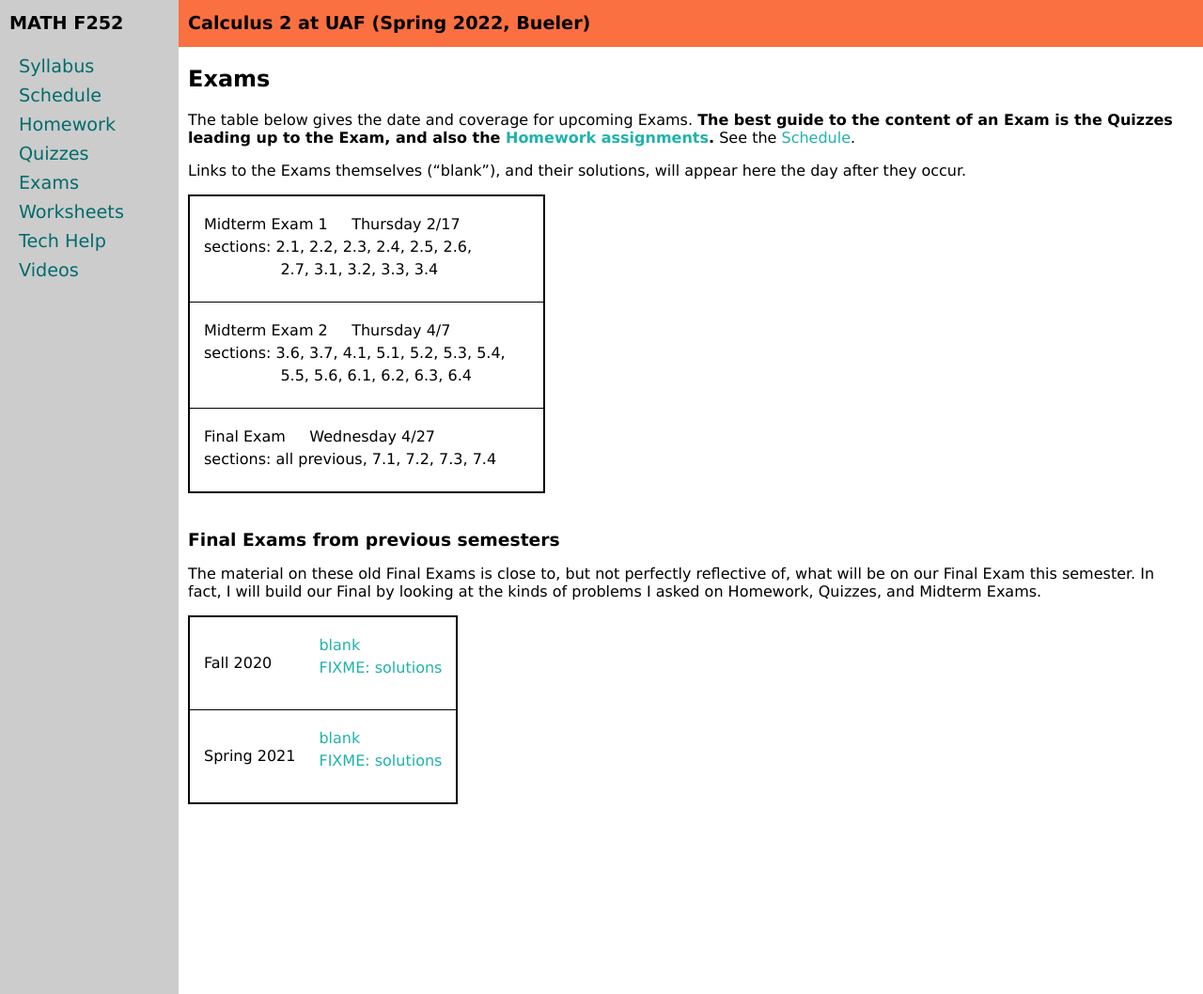
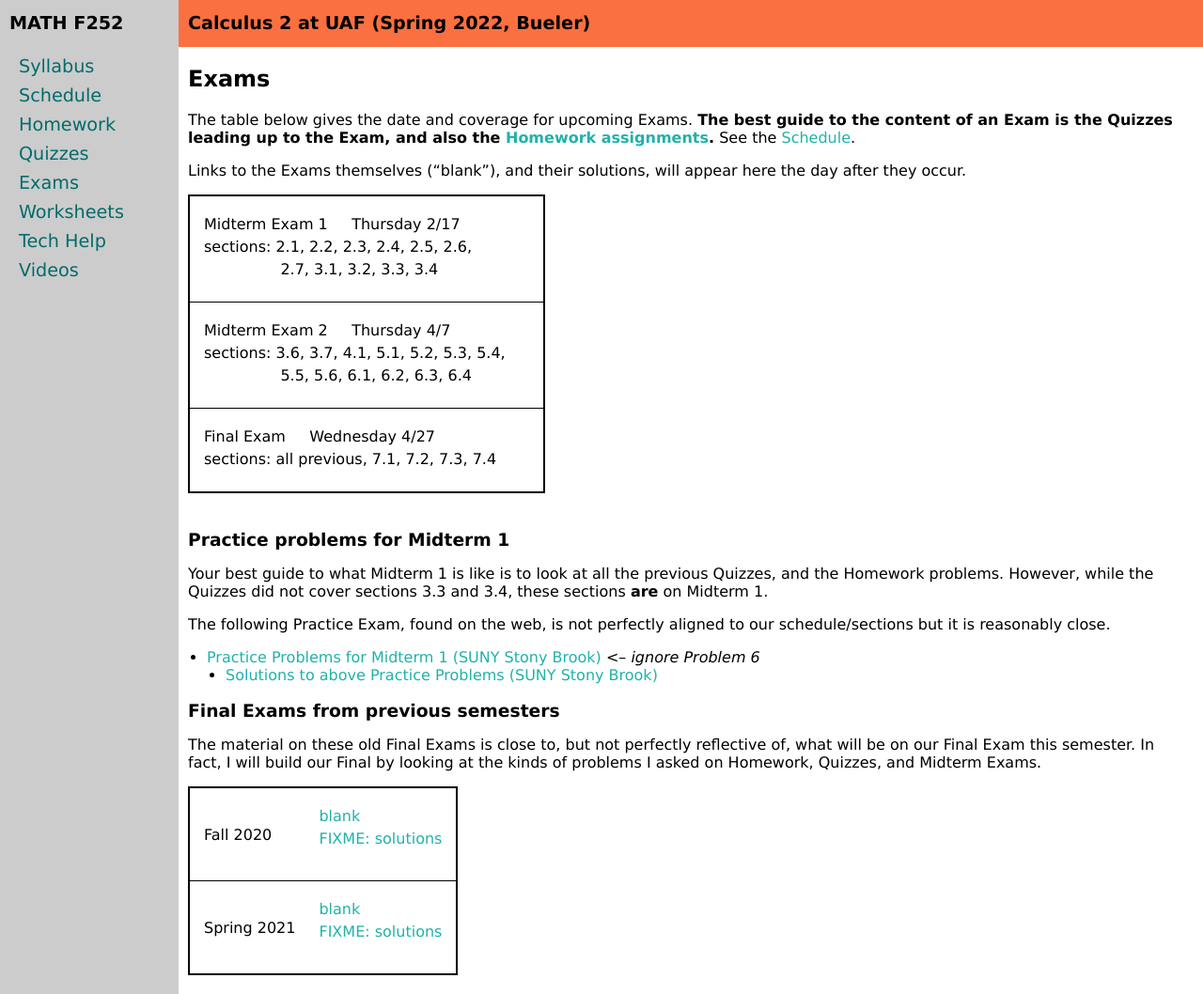
Before and after one commit to uaf-math/calc2, a Jekyll site: the page built from exams.md, in a window 1280 px wide and 1058 px high. Shown: the whole window at 94% size. Built offline with Jekyll 4.4.1, drawn with Linux system fonts in a browser that asks for light colours.

Commit message:
Link a practice exam ... the SUNY Stony Brook course is not a bad match?

```diff
--- a/exams.md
+++ b/exams.md
@@ -12,6 +12,14 @@ Links to the Exams themselves ("blank"), and their solutions, will appear here t
 {% include exam_table.md  data=site.data.exams %}
 
 <div style="padding-bottom: 20px"></div>
+
+### Practice problems for Midterm 1
+
+Your best guide to what Midterm 1 is like is to look at all the previous Quizzes, and the Homework problems.  However, while the Quizzes did not cover sections 3.3 and 3.4, these sections <b>are</b> on Midterm 1.
+
+The following Practice Exam, found on the web, is not perfectly aligned to our schedule/sections but it is reasonably close.
+* [Practice Problems for Midterm 1 (SUNY Stony Brook)](https://www.math.stonybrook.edu/~ddudko/mat132-fall21/Midterm1Practice.pdf) <em><-- ignore Problem 6</em>
+  * [Solutions to above Practice Problems (SUNY Stony Brook)](https://www.math.stonybrook.edu/~ddudko/mat132-fall21/Midterm1PracticeSol.pdf)
 
 <!-- next block does not use Jekyll/liquid for simplicity -->
 ### Final Exams from previous semesters
```
